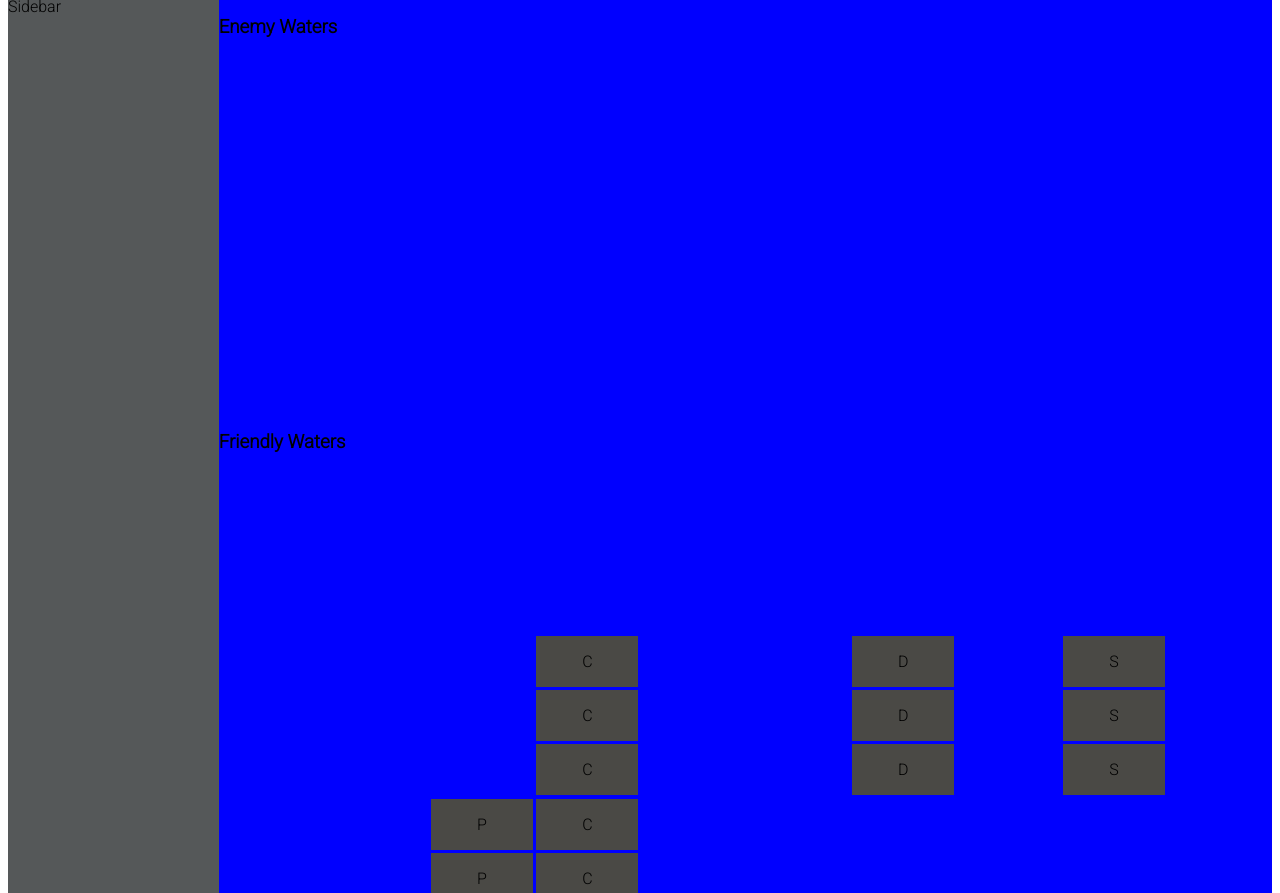
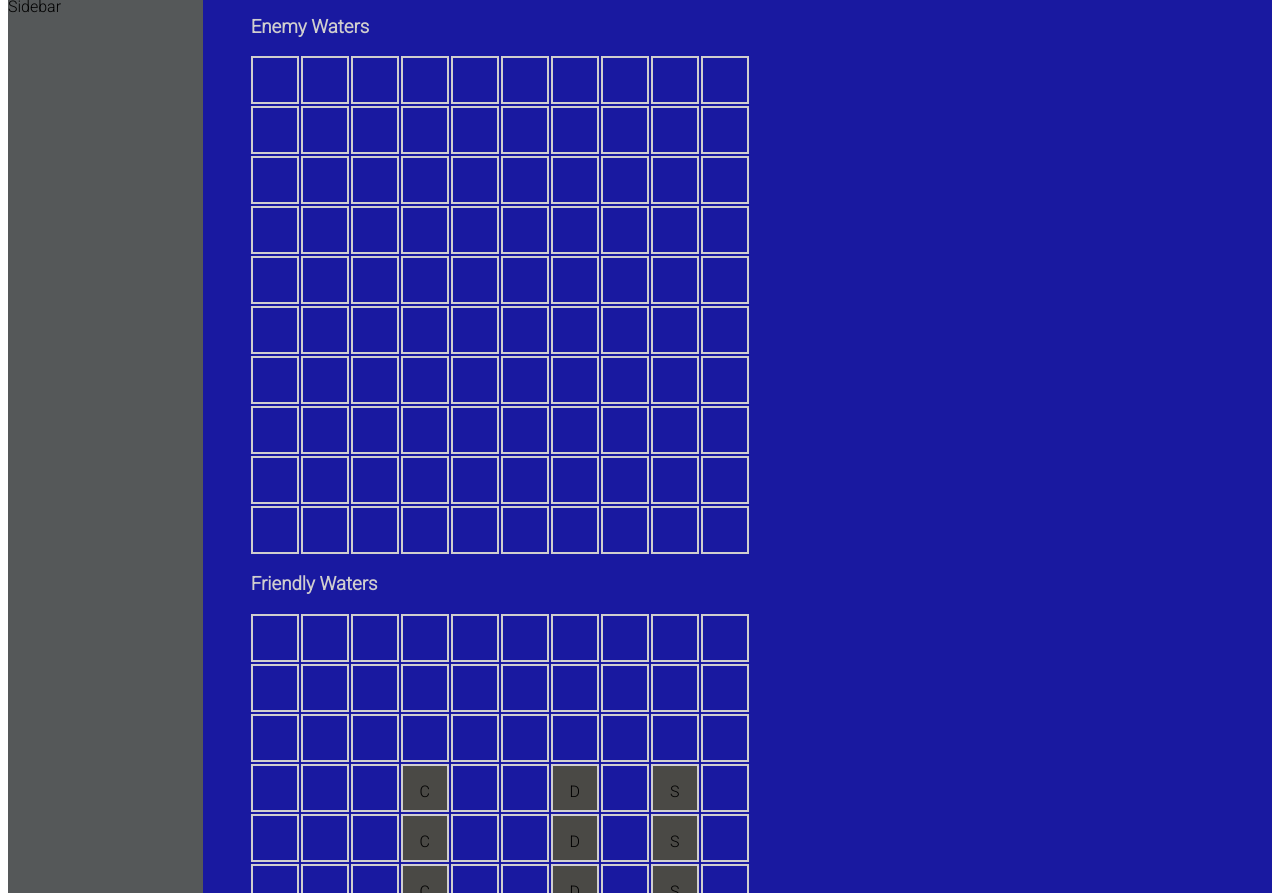
Before and after one commit to mikegecko/battleship, a website with bundled scripts: page index.html in a window 1280 px wide. Shown: the part 59-952 px from the top of the page. Built offline with nearby package versions, Linux system fonts and the light colour scheme.

Commit message:
Add styles to game areas

```diff
--- a/styles.css
+++ b/styles.css
@@ -21,31 +21,43 @@
     background-color: rgb(85, 88, 89);
 }
 .game-area{
-    background-color: blue;
+    display: flex;
+    flex-direction: column;
+    background-color: rgb(25, 25, 160);
     width: 100%;
+    padding: 0 3rem 3rem 3rem;
 }
 .shot-container{
     display: grid;
-    grid-template-columns: repeat(10,1fr);
-    grid-template-rows: repeat(10,1fr);
-    column-gap: 4px;
-    row-gap: 4px;
+    grid-template-columns: repeat(10,3rem);
+    grid-template-rows: repeat(10,3rem);
+    column-gap: 2px;
+    row-gap: 2px;
+    text-align: center;
 }
 .ship-container{
     display: grid;
-    grid-template-columns: repeat(10,1fr);
-    grid-template-rows: repeat(10,1fr);
+    grid-template-columns: repeat(10,3rem);
+    grid-template-rows: repeat(10,3rem);
+    column-gap: 2px;
+    row-gap: 2px;
+    text-align: center;
 }
 .item{
+    box-sizing: border-box;
     text-align: center;
     padding: 1rem;
+    border: 2px solid rgb(208, 206, 206);
 }
 .item:hover{
-    background-color: rgb(53, 53, 231);
+    background-color: rgb(66, 199, 84);
 }
 .ship{
     background-color: rgb(74, 73, 69);
     text-align: center;
-    margin: .1rem;
     padding: 1rem;
 }
+h3{
+    color: rgb(208, 206, 206);
+    font-weight: bolder;
+}
```
